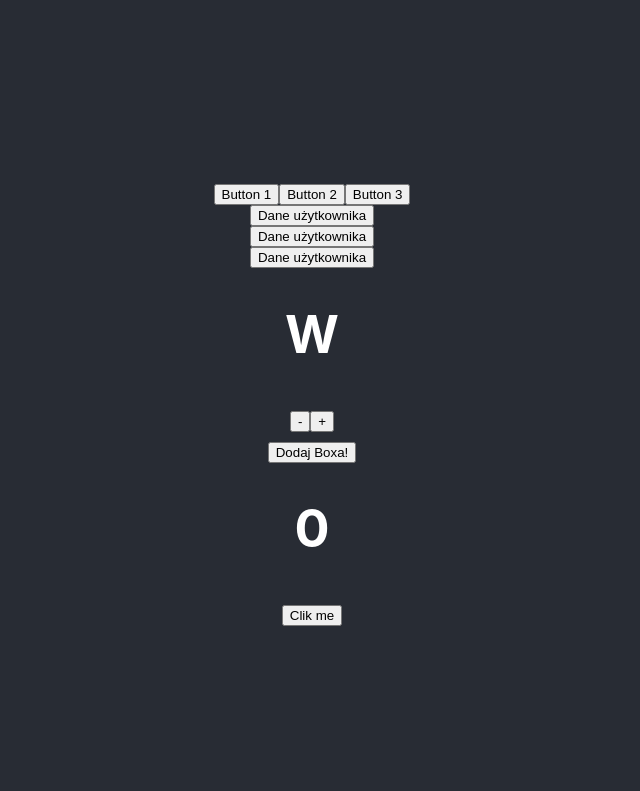
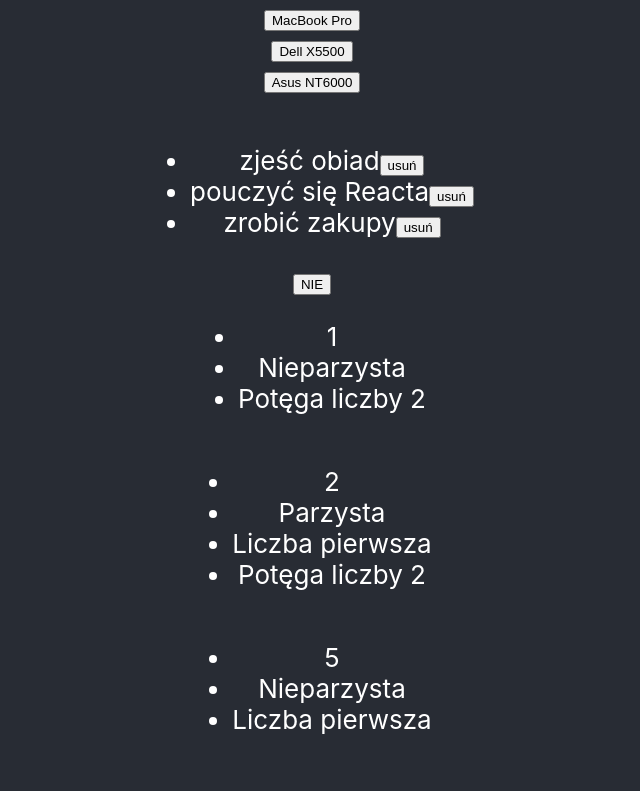
Before and after one commit to grzegorzkowalski/React_ReactNative_Redux, a React (Create React App) app in the folder 3_React/01_JSX_wyrazenia/workshop/: page / in a window 1280 px wide. Shown: the top 791 px of the page, without its empty margins (328-968 px from the left). Built offline with nearby package versions, Linux system fonts and the light colour scheme.

Commit message:
Day 3 Chapter 10 Tasks 1,3

```diff
--- a/3_React/01_JSX_wyrazenia/workshop/src/App.js
+++ b/3_React/01_JSX_wyrazenia/workshop/src/App.js
@@ -28,6 +28,10 @@
 import TextTyper from "./components/Chapter8/TextTyper";
 import ColorfulBoxes from "./components/Chapter8/ColorfulBoxes";
 import ButtonCounter from "./components/Chapter9/ButtonCounter";
+import Shop from "./components/Chapter9/Shop";
+import TODO from "./components/Chapter9/TODO";
+import MyButton from "./components/Chapter10/MyButton";
+import NumberInfo from "./components/Chapter10/NumberInfo";
 
 function App() {
     const menuElements = [
@@ -107,13 +111,19 @@
         {/*<Box />*/}
         {/*<Modal heading="Zapisz się do newslettera"/>*/}
         {/*<Clock />*/}
-        <Buttons />
-        <ShowUserFunc name="Grzegorz" surname="Kowalski" />
-        <ShowUserFunc name="Micheal" surname="Jordan" />
-        <ShowUserFunc name="Michał" surname="Wiśniewski" />
-        <TextTyper text="Witaj!" />
-        <ColorfulBoxes />
-        <ButtonCounter />
+        {/*<Buttons />*/}
+        {/*<ShowUserFunc name="Grzegorz" surname="Kowalski" />*/}
+        {/*<ShowUserFunc name="Micheal" surname="Jordan" />*/}
+        {/*<ShowUserFunc name="Michał" surname="Wiśniewski" />*/}
+        {/*<TextTyper text="Witaj!" />*/}
+        {/*<ColorfulBoxes />*/}
+        {/*<ButtonCounter />*/}
+        <Shop />
+        <TODO />
+        <MyButton />
+          {
+              [1,2,5,7,10,16].map((el, i) => <NumberInfo number={el} key={i} />)
+          }
       </header>
     </div>
   );
--- /dev/null
+++ b/3_React/01_JSX_wyrazenia/workshop/src/components/Chapter10/MyButton.js
@@ -0,0 +1,17 @@
+import {useState} from 'react';
+
+const MyButton = () => {
+    const [yesOrNo, setYesOrNow] = useState(false);
+
+    const clickHandler = () => {
+        setYesOrNow(prev => !prev);
+    }
+
+    return (
+        <div>
+            <button onClick={clickHandler}>{yesOrNo ? "TAK" : "NIE"}</button>
+        </div>
+    );
+};
+
+export default MyButton;
--- /dev/null
+++ b/3_React/01_JSX_wyrazenia/workshop/src/components/Chapter10/NumberInfo.js
@@ -0,0 +1,26 @@
+import React from 'react';
+
+const NumberInfo = ({number}) => {
+
+    const isPrime = num => {
+        for(let i = 2, s = Math.sqrt(num); i <= s; i++) {
+            if(num % i === 0) return false;
+        }
+        return num > 1;
+    }
+
+    function powerOfTwo(x) {
+        return Math.log2(x) % 1 === 0;
+    }
+
+    return (
+        <ul>
+            {!isNaN(number) && <li>{number}</li>}
+            {number % 2 === 0 ? <li>Parzysta</li> : <li>Nieparzysta</li>}
+            {isPrime(number) && <li>Liczba pierwsza</li>}
+            {powerOfTwo(number) && <li>Potęga liczby 2</li>}
+        </ul>
+    );
+};
+
+export default NumberInfo;
--- /dev/null
+++ b/3_React/01_JSX_wyrazenia/workshop/src/components/Chapter9/Shop.js
@@ -0,0 +1,25 @@
+import {useState} from 'react';
+import ShopItem from "./ShopItem";
+
+const Shop = () => {
+    const [list, setList] = useState([]);
+
+    const onBuy = (title) => {
+        setList(prev => [...prev, title]);
+    }
+
+    return (
+        <div>
+            <ShopItem title="MacBook Pro" onBuy={onBuy} />
+            <ShopItem title="Dell X5500" onBuy={onBuy} />
+            <ShopItem title="Asus NT6000" onBuy={onBuy} />
+            <ul>
+                {
+                    list.map((el,i) => <li key={i}>{el}</li>)
+                }
+            </ul>
+        </div>
+    );
+};
+
+export default Shop;
--- /dev/null
+++ b/3_React/01_JSX_wyrazenia/workshop/src/components/Chapter9/ShopItem.js
@@ -0,0 +1,21 @@
+import React from 'react';
+
+const ShopItem = ({title, onBuy}) => {
+
+    const clickHandler = (title) => {
+        if (typeof onBuy === "function") {
+            onBuy(title);
+        }
+        else {
+            console.warn("Nie przekazano funkcji aktualizacyjnej");
+        }
+    }
+
+    return (
+        <div>
+            <button onClick={() => clickHandler(title)}>{title}</button>
+        </div>
+    );
+};
+
+export default ShopItem;
--- /dev/null
+++ b/3_React/01_JSX_wyrazenia/workshop/src/components/Chapter9/TODO.js
@@ -0,0 +1,27 @@
+import {useState} from 'react';
+import TodoItem from "./TodoItem";
+
+const Todo = () => {
+    const [list, setList] = useState(
+        ["zjeść obiad", "pouczyć się Reacta", "zrobić zakupy"]);
+
+    const deleteItem = (name) => {
+        setList(prev => prev.filter(el => el !== name));
+    }
+
+    return (
+        <ul>
+            {
+                list.map((el, i) => {
+                    return <TodoItem
+                        name={el}
+                        deleteItem={deleteItem}
+                        key={i}
+                        />
+                })
+            }
+        </ul>
+    );
+};
+
+export default Todo;
--- /dev/null
+++ b/3_React/01_JSX_wyrazenia/workshop/src/components/Chapter9/TodoItem.js
@@ -0,0 +1,16 @@
+const TodoItem = ({name, deleteItem}) => {
+    const clickHandler = (name) => {
+      if (typeof deleteItem === "function") {
+          deleteItem(name);
+      }
+    }
+
+    return (
+        <li>
+            {name}
+            <button onClick={() => clickHandler(name)}>usuń</button>
+        </li>
+    );
+};
+
+export default TodoItem;
```
